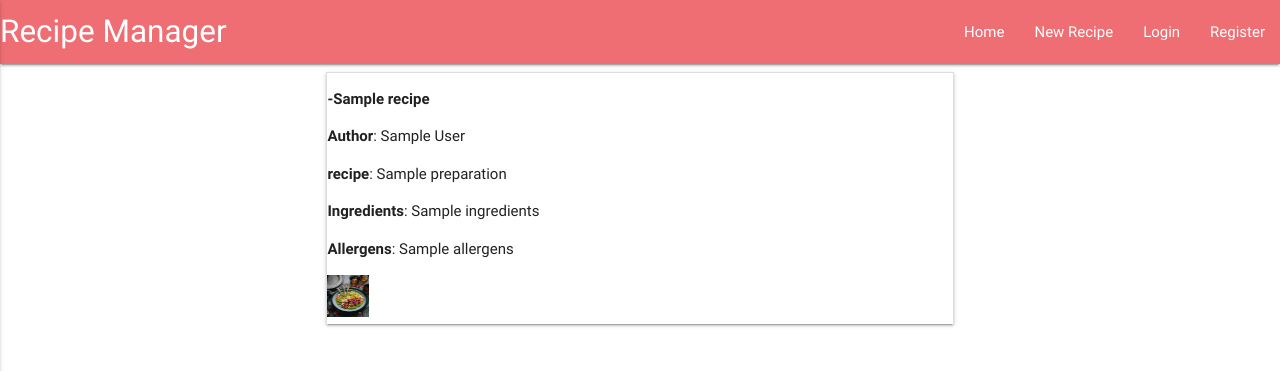
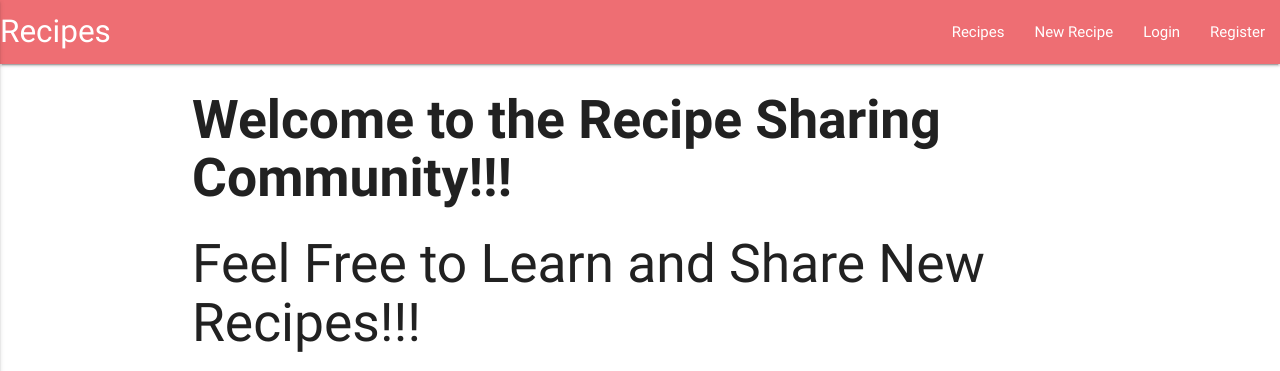
Before and after one commit to lubaninondo/project3, a Flask app: page / in a window 1280 px wide. Shown: the top 371 px of the page. Run offline with Flask 2, Linux system fonts and the light colour scheme; a database or web service that is not in the repository returns one stand-in record (values such as "Sample title"); some libraries are stand-ins or nearby versions.

Commit message:
index,css,recipes modification

```diff
--- a/app.py
+++ b/app.py
@@ -16,8 +16,11 @@ app.config['SECRET_KEY'] = 'the random string'
 
 mongo = PyMongo(app)
 
+@app.route('/')
+def index():
+    return render_template('index.html')
 
-@app.route('/')
+@app.route('/get_recipes')
 def get_recipes():
     return render_template("recipes.html", recipes=mongo.db.recipes.find())
 
@@ -75,7 +78,7 @@ def insert_recipe():
     recipes =  mongo.db.recipes
     recipes.insert_one(request.form.to_dict())
     authors = mongo.db.authors
-    authors.insert_one({"author" : request.form.get("author")})
+    authors.insert_one({"username" : request.form.get("username")})
     return redirect(url_for('get_recipes'))
 
 
@@ -84,9 +87,10 @@ def update_recipe(recipe_id):
     recipes = mongo.db.recipes
     recipes.update( {'_id': ObjectId(recipe_id)},
     {
+        'category_name':request.form.get('category_name'),
         'recipe_name':request.form.get('recipe_name'),
         'ingredients':request.form.get('ingredients'),
-        'recipe_description': request.form.get('recipe_description'),
+        'preparation': request.form.get('preparation'),
         'allergens': request.form.get('allergens'),
         'author': request.form.get('username')
     })
--- a/static/css/style.css
+++ b/static/css/style.css
@@ -10,26 +10,6 @@
     margin-top: 10px;
 }
 
-div.background {
-  background: url(https://encrypted-tbn0.gstatic.com/images?q=tbn:ANd9GcS_xcxwMVgB7AtcvL154v9nWi4LDFs2MZ24J4LHFe_NTHGCCOrt&s) repeat;
-  border: 2px solid black;
-
-}
-
-div.river {
-  margin: 100px;
-  background-color: #ffffff;
-  border: 2px solid black;
-  opacity: 0.6;
-  filter: alpha(opacity=60);
-}
-
-div.river p {
-  margin: 50%;
-  font-weight: bold;
-  color: blue;
-}
-
 @media(min-width: 992px) {
     .section-column {
         padding: 0 30px 30px;
--- a/templates/base.html
+++ b/templates/base.html
@@ -11,10 +11,10 @@
      <header>
         <nav>
             <div class="nav-wrapper">
-                <a href="{{url_for('get_recipes')}}" class="brand-logo">Recipe Manager</a>
+                <a href="{{url_for('get_recipes')}}" class="brand-logo">Recipes</a>
                 <a href="#" data-activates="mobile-demo" class="button-collapse"><i class="material-icons">menu</i></a>
                 <ul id="nav-mobile" class="right hide-on-med-and-down">
-                    <li><a href="{{url_for('get_recipes')}}">Home</a></li>
+                    <li><a href="{{url_for('get_recipes')}}">Recipes</a></li>
                     <li><a href="{{url_for('add_recipe')}}">New Recipe</a></li>
 
                 <ul class="right hide-on-med-and-down">
@@ -30,8 +30,19 @@
                 </ul>
                 </ul>
                 <ul class="side-nav" id="mobile-demo">
-                    <li><a href="{{url_for('get_recipes')}}">Home</a></li>
+                    <li><a href="{{url_for('get_recipes')}}">Recipes</a></li>
                     <li><a href="{{url_for('add_recipe')}}">New recipe</a></li>
+                    <ul class="right hide-on-med-and-down">
+                {% if session.username %}
+                <li>Hello, {{ session.username }}!</li>
+                {% endif %}
+                {% if not session.username %}
+                <li><a href="{{url_for('login')}}">Login</a></li>
+                <li><a href="{{url_for('register')}}">Register</a></li>
+                {% else %}
+                <li><a href="{{url_for('logout')}}">Logout</a></li>
+                {% endif %}
+                </ul>
 
                 </ul>
             </div>
--- a/templates/index.html
+++ b/templates/index.html
@@ -2,20 +2,12 @@
 
 {% block content %}
 
-<div class="background">
-  <div class="river">
-    <div><b><ul class="right hide-on-med-and-down">
-                {% if session.username %}
-                <li>Hello, {{ session.username }}!</li>
-                {% endif %}
-                {% if not session.username %}
-                <li><a href="{{url_for('login')}}">Login</a></li>
-                <li><a href="{{url_for('register')}}">Register</a></li>
-                {% else %}
-                <li><a href="{{url_for('logout')}}">Logout</a></li>
-                {% endif %}
-                </ul></b></div>
-  </div>
+<div= "center-align"><p><b><h2>Welcome to the Recipe Sharing Community!!!</h2></b></p>
+
+   <p><h2>Feel Free to Learn and Share New Recipes!!!</h2></p>
+</div>
+ <div class="col-sm-12">
+                <img src="https://encrypted-tbn0.gstatic.com/images?q=tbn:ANd9GcS_xcxwMVgB7AtcvL154v9nWi4LDFs2MZ24J4LHFe_NTHGCCOrt&s" alt="Good Food" height="310" width="1200" class="center">
 </div>
 
 {% endblock %}
--- a/templates/login.html
+++ b/templates/login.html
@@ -34,4 +34,6 @@
         </form>
     </div>
 </div>
+
+
 {% endblock %}
--- a/templates/recipes.html
+++ b/templates/recipes.html
@@ -3,7 +3,7 @@
    <ul class="collapsible" data-collapsible="accordion">
         {% for recipe in recipes %}
             <div class=" recipe_header col s9">
-                    <b></p> <strong>{{category_name}}</strong> -{{recipe.recipe_name}}</b>
+                   <h1><b></p> <strong>{{recipe.recipe_name}}</strong></p></b></h1>
             </div>
 
             <div class="col-sm-12 ">
@@ -20,7 +20,7 @@
                 <p class="text_format"><b>Allergens</b>: {{recipe.allergens}}</p>
             </div>
             <div class="col-sm-12">
-                <img src="static/images/photo.jpg" alt="Food" height="42" width="42">
+                <img src="static/images/photo.jpg" alt="Food" height="620" width="620">
             </div>
          <div class="col-sm-12">
         {% if recipe.author == session["username"] %}
```
